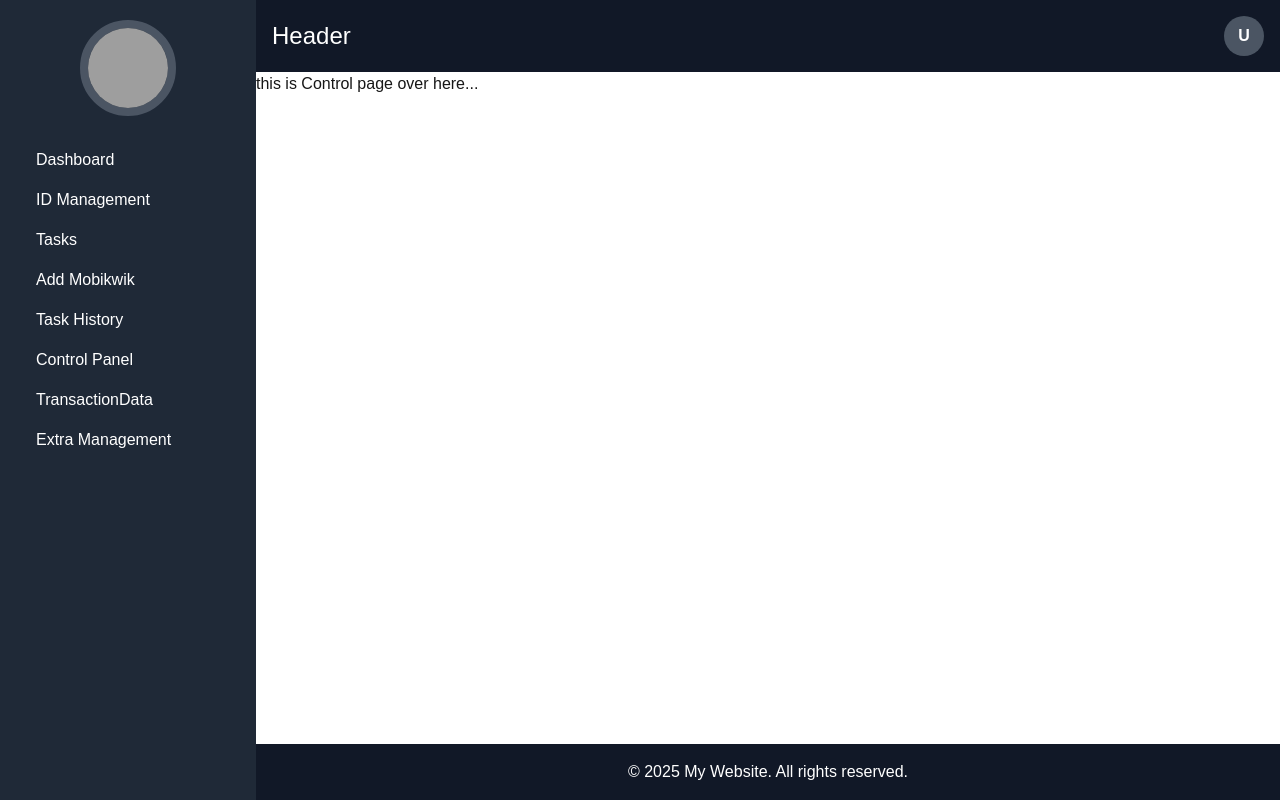
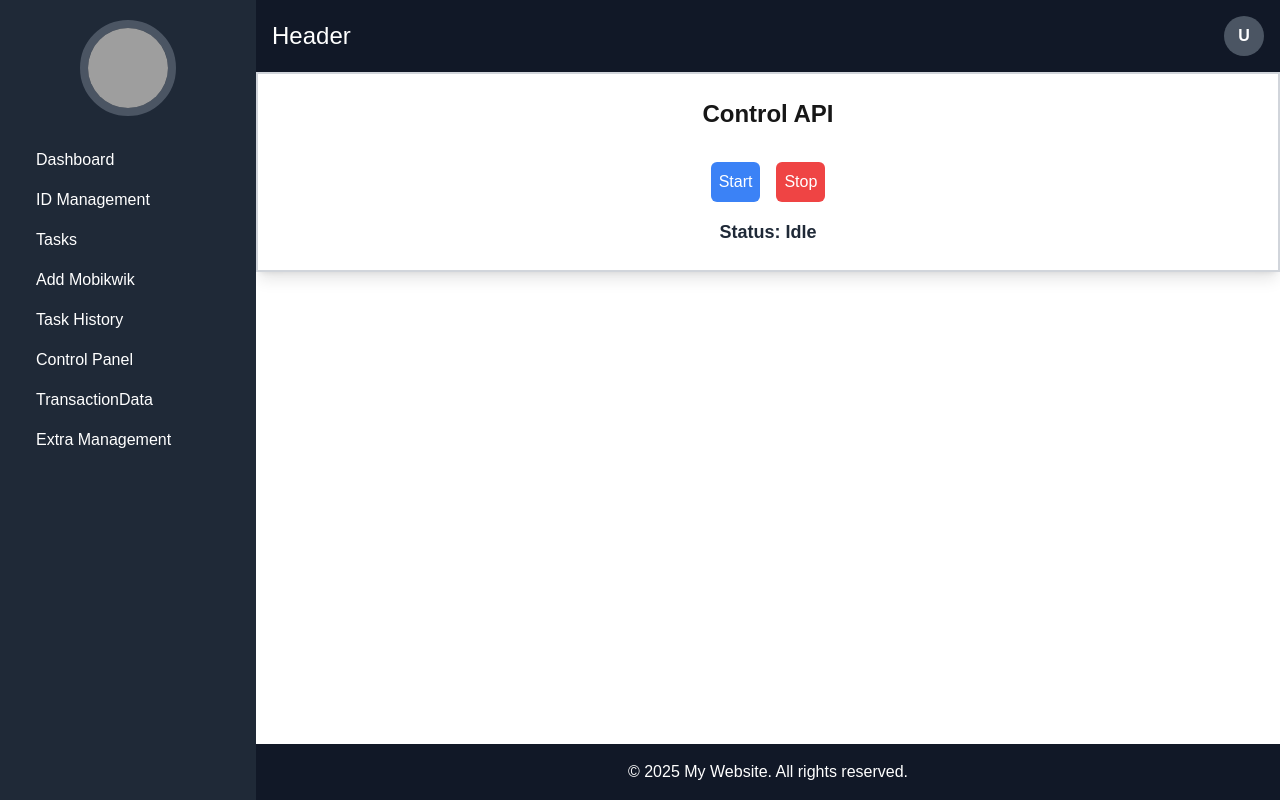
Before and after one commit to AshokaYadav/Mroboload, a Next.js app: page /Control-Panel in a window 1280 px wide. Built offline with nearby package versions, Linux system fonts and the light colour scheme; sample sign-in values are in the browser's storage; grey boxes are pictures that could not be loaded.

Commit message:
add delete all  function

```diff
--- a/app/Control-Panel/page.tsx
+++ b/app/Control-Panel/page.tsx
@@ -1,12 +1,72 @@
 'use client'
 import useAuthCheck from '@/hooks/useAuthCheck'
-import React from 'react'
+import { useState } from 'react';
 
-const Page = () => {
+const StartStopButton: React.FC = () => {
+  const [status, setStatus] = useState<string>('Idle');
+  const [loading, setLoading] = useState<boolean>(false);
   useAuthCheck();
+
+  // Handle Start button click
+  const handleStart = async () => {
+    setLoading(true);
+    try {
+      const response = await fetch('http://172.105.252.53/start', {
+        method: 'GET',
+      });
+      if (response.ok) {
+        setStatus('Started');
+      } else {
+        setStatus('Error starting');
+      }
+    } catch (error) {
+      setStatus('Error starting');
+    } finally {
+      setLoading(false);
+    }
+  };
+
+  // Handle Stop button click
+  const handleStop = async () => {
+    setLoading(true);
+    try {
+      const response = await fetch('http://172.105.252.53/stop', {
+        method: 'GET',
+      });
+      if (response.ok) {
+        setStatus('Stopped');
+      } else {
+        setStatus('Alredy Stopped');
+      }
+    } catch (error) {
+      setStatus('Error stopping');
+    } finally {
+      setLoading(false);
+    }
+  };
+
   return (
-    <div>this is Control page over here...</div>
-  )
-}
+    <div className="flex flex-col items-center justify-center p-6 border-2 border-gray-300  shadow-lg  mx-auto space-y-4">
+      <h1 className="text-2xl font-bold mb-4">Control API</h1>
+      <div className="flex space-x-4">
+        <button
+          onClick={handleStart}
+          className="bg-blue-500 text-white p-2 rounded-md hover:bg-blue-600 disabled:opacity-50"
+          disabled={loading}
+        >
+          {loading ? 'Starting...' : 'Start'}
+        </button>
+        <button
+          onClick={handleStop}
+          className="bg-red-500 text-white p-2 rounded-md hover:bg-red-600 disabled:opacity-50"
+          disabled={loading}
+        >
+          {loading ? 'Stopping...' : 'Stop'}
+        </button>
+      </div>
+      <p className="mt-4 text-lg font-semibold text-gray-800">Status: {status}</p>
+    </div>
+  );
+};
 
-export default Page
+export default StartStopButton;
--- a/app/Details/page.tsx
+++ b/app/Details/page.tsx
@@ -15,7 +15,7 @@ const TaskTable: React.FC = () => {
   const [tasks, setTasks] = useState<TaskItem[]>([]); // Store fetched tasks
   const [loading, setLoading] = useState<boolean>(true);
   const [error, setError] = useState<string>('');
-  // const [currentLoggedInd, setCurrentLoggedIn] = useState<string>('');
+  const [currentLoggedInd, setCurrentLoggedIn] = useState<string>('');
   const [selectedStatus, setSelectedStatus] = useState<string>(''); // State for the selected status filter
 
   // Fetch data from the API
@@ -43,7 +43,7 @@ const TaskTable: React.FC = () => {
     if (storedLoginData) {
       try {
         const parsedData = JSON.parse(storedLoginData);
-        // setCurrentLoggedIn(parsedData.signin.loginId);  // Assuming 'signin' and 'loginId' exist in the parsed data
+        setCurrentLoggedIn(parsedData.signin.loginId);  // Assuming 'signin' and 'loginId' exist in the parsed data
         fetchTasks(parsedData.signin.loginId, selectedStatus); // Fetch tasks with the current selected status
       } catch (error) {
         console.error('Error parsing login data:', error);
@@ -84,6 +84,27 @@ const TaskTable: React.FC = () => {
     }
   };
 
+
+  const handleDeleteAll = async () => {
+    setLoading(true);
+    try {
+      const response = await fetch(`http://172.105.252.53/api/task/truncate/${currentLoggedInd}`, {
+        method: 'GET',
+      });
+      if (response.ok) {
+        // setStatus('Tasks Deleted');
+        alert('dhruv bhai ho gaya delete');
+        fetchTasks(currentLoggedInd, selectedStatus);
+      } else {
+        // setStatus('Error deleting tasks');
+      }
+    } catch (error) {
+      // setStatus('Error deleting tasks');
+    } finally {
+      setLoading(false);
+    }
+  };
+
   if (loading) {
     return <div className="text-center text-gray-500">Loading...</div>;
   }
@@ -99,7 +120,17 @@ const TaskTable: React.FC = () => {
       </h2>
 
       {/* Dropdown for status filter */}
-      <div className="mb-4 flex justify-end mr-6">
+      <div className="mb-4 ml-4 flex justify-between mr-6">
+        <div>
+        <button
+          onClick={handleDeleteAll}
+          className="bg-red-600 text-white p-2 rounded-md hover:bg-red-500 disabled:opacity-50"
+          disabled={loading}
+        >
+          {loading ? 'Deleting...' : 'Delete All'}
+        </button>
+        </div>
+        <div>
         <label htmlFor="statusFilter" className="mr-2 text-lg font-medium text-gray-700">
           Status:
         </label>
@@ -113,6 +144,7 @@ const TaskTable: React.FC = () => {
           <option value="Pending">Pending</option>
           <option value="Completed">Completed</option>
         </select>
+        </div>
       </div>
 
       <table className="min-w-full table-auto border-collapse border border-gray-300 shadow-md rounded-lg">
--- a/app/Tasks/page.tsx
+++ b/app/Tasks/page.tsx
@@ -56,7 +56,7 @@ const LapulistTable: React.FC = () => {
 
   const fetchLapulist = async () => {
     try {
-      const response = await fetch('http://172.105.252.53/api/lapulist');
+      const response = await fetch('http://172.105.252.53/api/lapu');
       if (!response.ok) {
         throw new Error('Failed to fetch lapulist data');
       }
@@ -171,6 +171,10 @@ const LapulistTable: React.FC = () => {
   // const handleDateChange = (e: React.ChangeEvent<HTMLInputElement>) => {
   //   setFilterDate(e.target.value);
   // };
+
+
+
+
 
 
   if (loading) {
--- a/components/IdManageent/FormComponent.tsx
+++ b/components/IdManageent/FormComponent.tsx
@@ -22,7 +22,7 @@ const FormComponent = () => {
 
   const fetchUsers = async () => {
     try {
-      const response = await fetch('http://172.105.252.53/api/user');
+      const response = await fetch('http://172.105.252.53/api/get');
       if (response.ok) {
         const data = await response.json();
         console.log('Fetched users:', data);
@@ -115,22 +115,61 @@ const FormComponent = () => {
     }
   };
 
+  // const handleLoginClick = async (loginData: { loginId: string, password: string }) => {
+  //   console.log(`Login clicked with loginId: ${loginData.loginId}`);
+
+  //   try {
+  //     const response = await fetch('http://172.105.252.53/api/user/login/manual', {
+  //       method: 'POST',
+  //       headers: {
+  //         'Content-Type': 'application/json',
+  //       },
+  //       body: JSON.stringify(loginData), // Send loginData as the request body
+  //     });
+
+  //     if (response.ok) {
+  //       const data = await response.json();
+  //       localStorage.setItem('loginData', JSON.stringify(data));
+
+  //       const storedLoginData = localStorage.getItem('loginData');
+  //       if (storedLoginData) {
+  //         try {
+  //           const parsedData = JSON.parse(storedLoginData);
+  //           setCurrentLoggedIn(parsedData.signin.loginId);
+  //         } catch (error) {
+  //           console.error('Error parsing login data:', error);
+  //         }
+  //       }
+  //     } else {
+  //       console.error('Login failed');
+  //     }
+  //   } catch (error) {
+  //     console.error('Request failed:', error);
+  //   }
+  // };
+
+
   const handleLoginClick = async (loginData: { loginId: string, password: string }) => {
     console.log(`Login clicked with loginId: ${loginData.loginId}`);
 
     try {
-      const response = await fetch('http://172.105.252.53/api/user/login/manual', {
-        method: 'POST',
-        headers: {
-          'Content-Type': 'application/json',
-        },
-        body: JSON.stringify(loginData), // Send loginData as the request body
-      });
+      // Make both API calls concurrently using Promise.all()
+      const [loginResponse, stopResponse] = await Promise.all([
+        fetch('http://172.105.252.53/api/get/login/manual', {
+          method: 'POST',
+          headers: {
+            'Content-Type': 'application/json',
+          },
+          body: JSON.stringify(loginData),
+        }),
+        fetch('http://172.105.252.53/stop', { method: 'GET' }),
+      ]);
 
-      if (response.ok) {
-        const data = await response.json();
+      if (loginResponse.ok) {
+        const data = await loginResponse.json();
         localStorage.setItem('loginData', JSON.stringify(data));
 
+        console.log('Login successful');
         const storedLoginData = localStorage.getItem('loginData');
         if (storedLoginData) {
           try {
@@ -143,10 +182,25 @@ const FormComponent = () => {
       } else {
         console.error('Login failed');
       }
+
+      if (stopResponse.ok) {
+        console.log('Stop API was called successfully');
+      } else {
+        // console.error('Failed to call the stop API');
+        alert('process did\'t stop...')
+      }
+
     } catch (error) {
       console.error('Request failed:', error);
     }
   };
+
+
+
+
+
+
+
 
   return (
     <div className="mx-auto p-4">
```
